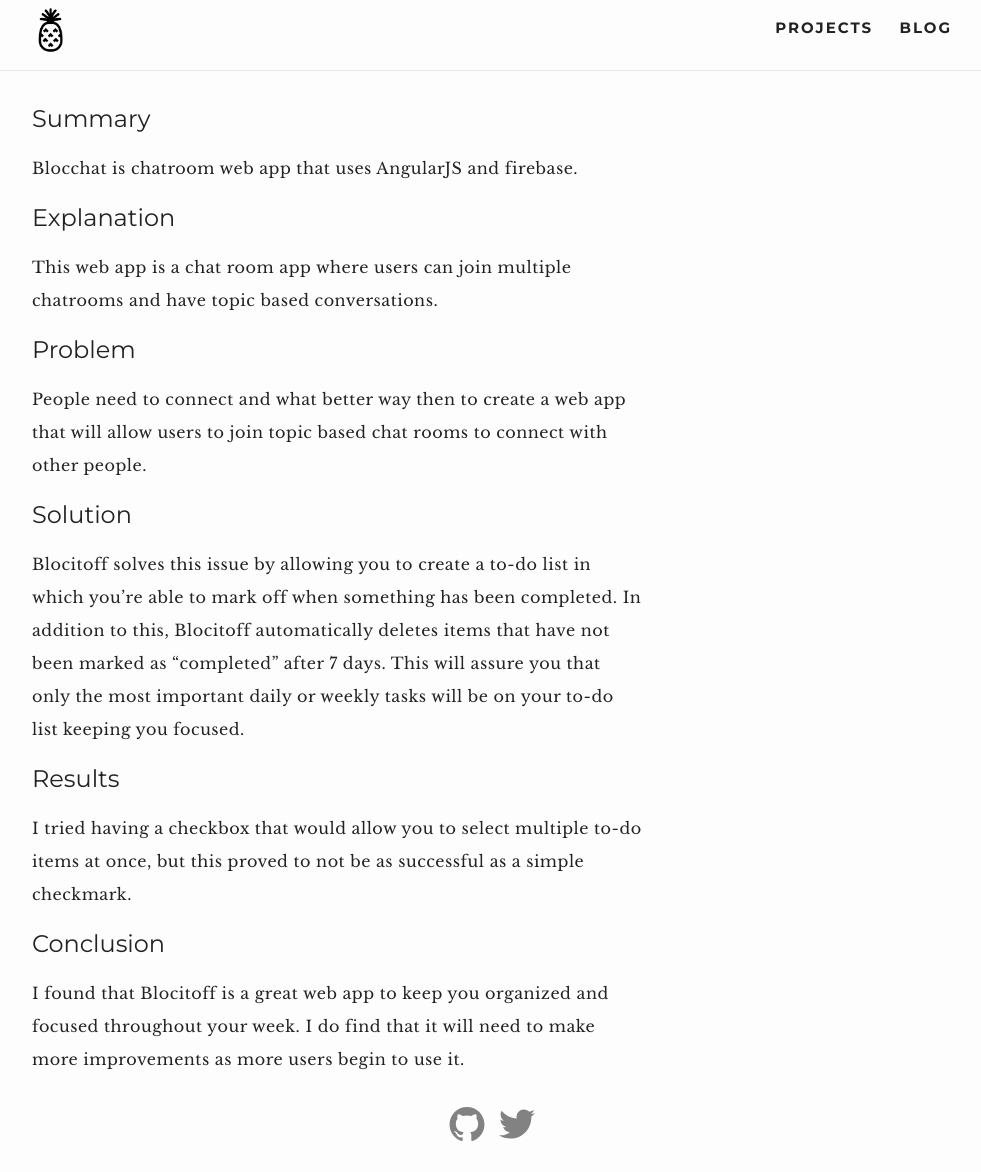
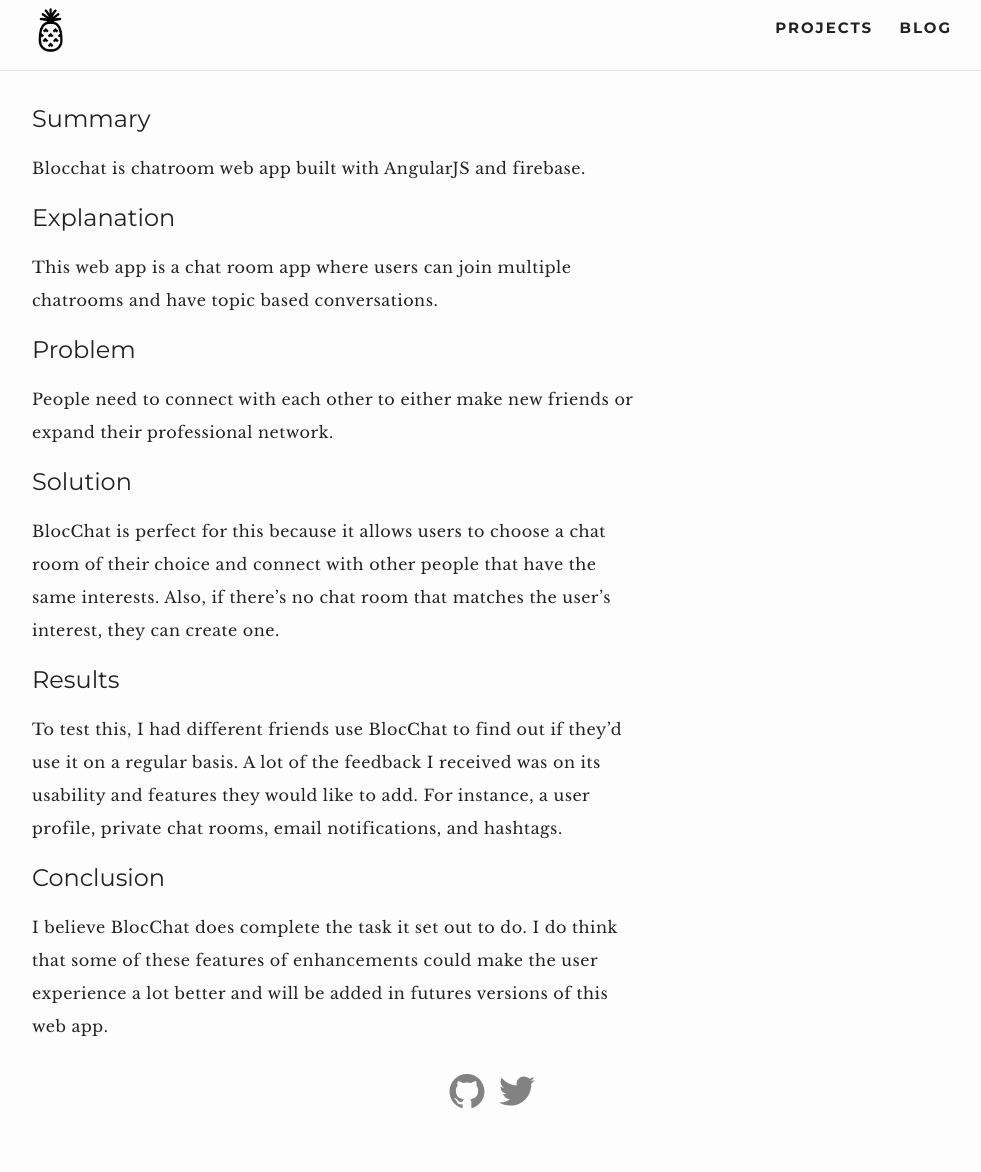
Before and after one commit to javierforero/javierforero.github.io, a Jekyll site: the page built from _projects/blocchat.md, in a window 1280 px wide. Shown: the whole page, without its empty margins (148-1129 px from the left). Built offline with Jekyll 4.4.1, drawn with Linux system fonts in a browser that asks for light colours; after the commit the page ends 1139 px from its top, so only the background shows below that.

Commit message:
worked on blocchat writting

```diff
--- a/_projects/blocchat.md
+++ b/_projects/blocchat.md
@@ -7,7 +7,7 @@
 Summary
 =======
 
-Blocchat is chatroom web app that uses AngularJS and firebase.
+Blocchat is chatroom web app built with AngularJS and firebase.
 
 
 Explanation
@@ -19,20 +19,22 @@
 Problem
 ========
 
-People need to connect and what better way then to create a web app
-that will allow users to join topic based chat rooms to connect with other people.
+People need to connect with each other to either make new friends or expand their professional network.
 
 Solution
 ========
 
-Blocitoff solves this issue by allowing you to create a to-do list in which you’re able to mark off when something has been completed. In addition to this, Blocitoff automatically deletes items that have not been marked as “completed” after 7 days. This will assure you that only the most important daily or weekly tasks will be on your to-do list keeping you focused.
+BlocChat is perfect for this because it allows users to choose a chat room of their choice and connect with other people that have the same interests. Also, if there's no chat room that matches the user's interest, they can create one.
+
 
 Results
 =======
 
-I tried having a checkbox that would allow you to select multiple to-do items at once, but this proved to not be as successful as a simple checkmark.
+To test this, I had different friends use BlocChat to find out if they'd use it on a regular basis. A lot of the feedback I received was on its usability and features they would like to add. For instance, a user profile, private chat rooms, email notifications, and hashtags.
+
+
 
 Conclusion
 ==========
 
-I found that Blocitoff is a great web app to keep you organized and focused throughout your week. I do find that it will need to make more improvements as more users begin to use it.
+I believe BlocChat does complete the task it set out to do. I do think that some of these features of enhancements could make the user experience a lot better and will be added in futures versions of this web app.
```
Also changed, not shown: favicon.png.
